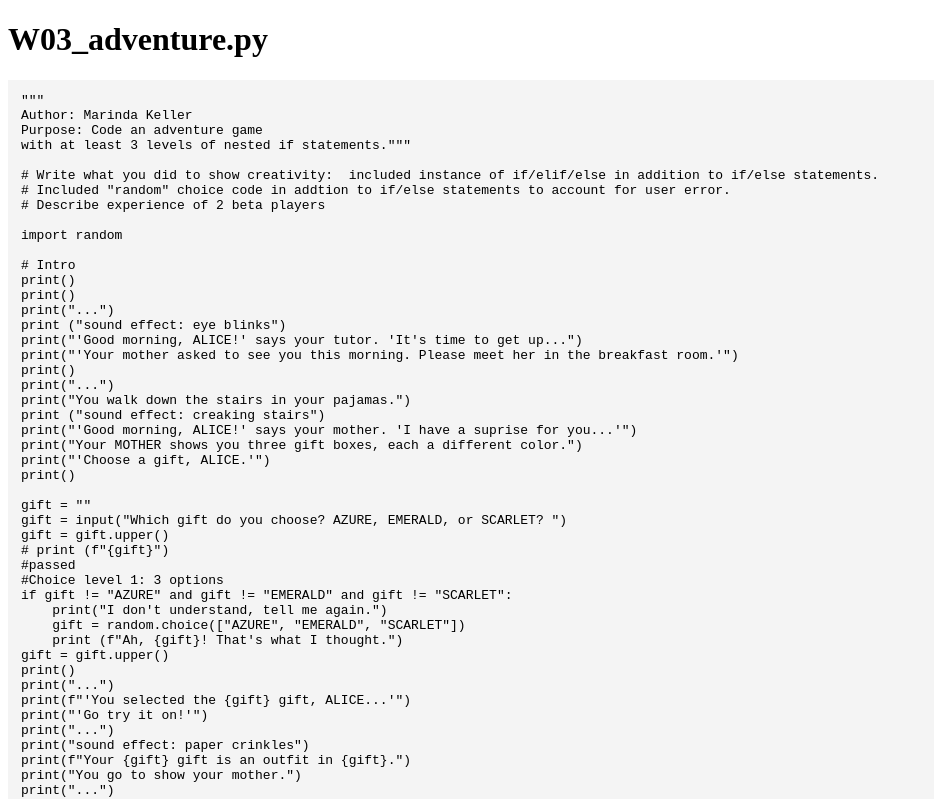
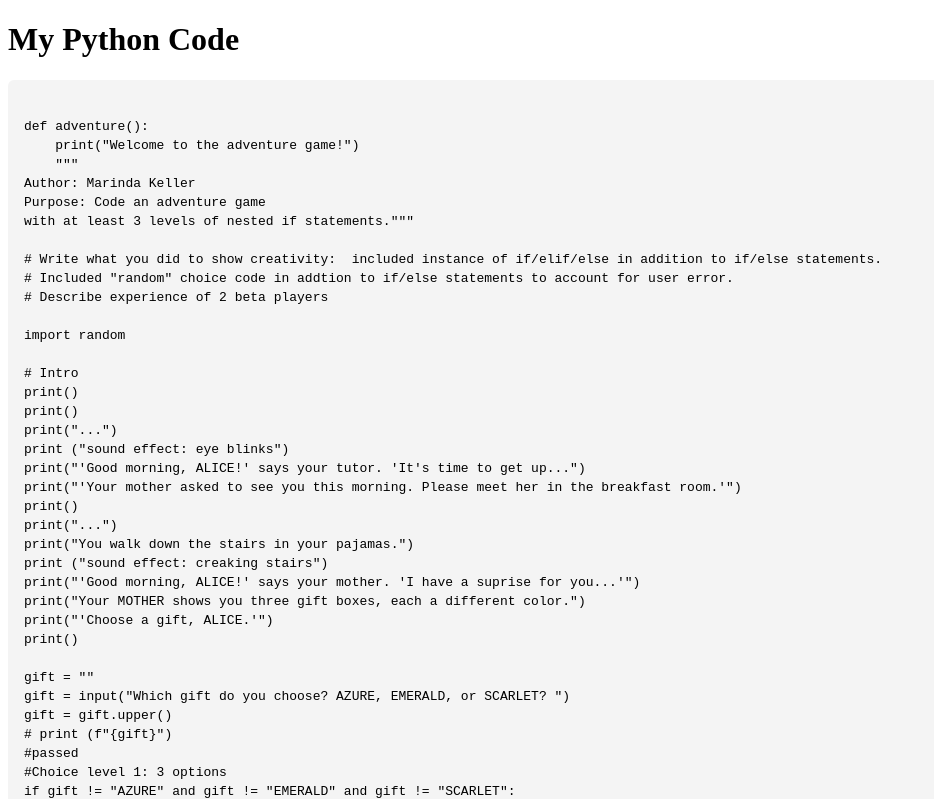
Before and after one commit to MercurianSQL/cse110, a plain HTML site: page index.html in a window 1280 px wide. Shown: the top 799 px of the page, without its empty margins (0-934 px from the left). Drawn offline with Linux system fonts and the light colour scheme.

Commit message:
second time is a charm

```diff
--- a/index.html
+++ b/index.html
@@ -1,15 +1,27 @@
 <!DOCTYPE html>
 <html>
+
 <head>
-  <title>W03_adventure.py (view only)</title>
-  <style>
-    pre { background: #f4f4f4; padding: 1em; overflow-x: auto; }
-  </style>
+	<meta charset="UTF-8">
+	<title>Python Code Example</title>
+	<style>
+		pre {
+			background: #f4f4f4;
+			padding: 1em;
+			border-radius: 6px;
+			overflow-x: auto;
+			font-size: 1em;
+			font-family: 'Fira Mono', 'Consolas', 'Monaco', monospace;
+		}
+	</style>
 </head>
+
 <body>
-<h1>W03_adventure.py</h1>
-<pre>
-"""
+	<h1>My Python Code</h1>
+	<pre><code>
+def adventure():
+    print("Welcome to the adventure game!")
+    """
 Author: Marinda Keller
 Purpose: Code an adventure game
 with at least 3 levels of nested if statements."""
@@ -489,6 +501,7 @@ The author expresses her gratitude to the creators of the Pokemon franchise
 whose own artistic expressions have provided oportunities for herself and her community to
 bond and connect over their shared culture of pokemon.
 """
-</pre>
+  </code></pre>
 </body>
+
 </html>
```
